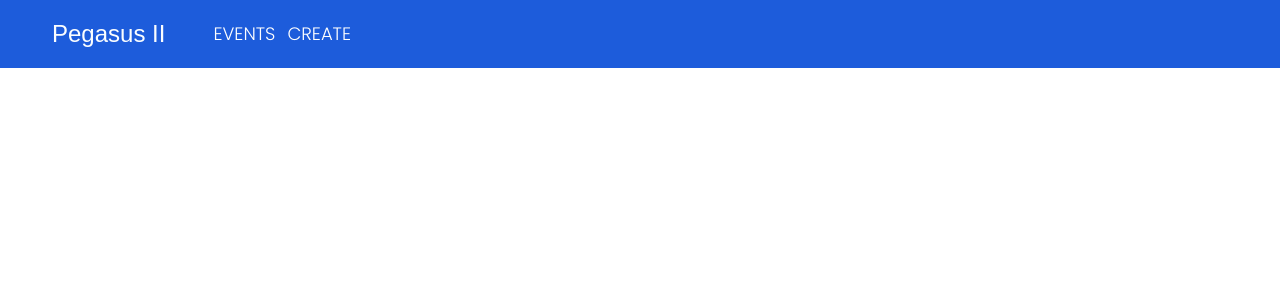
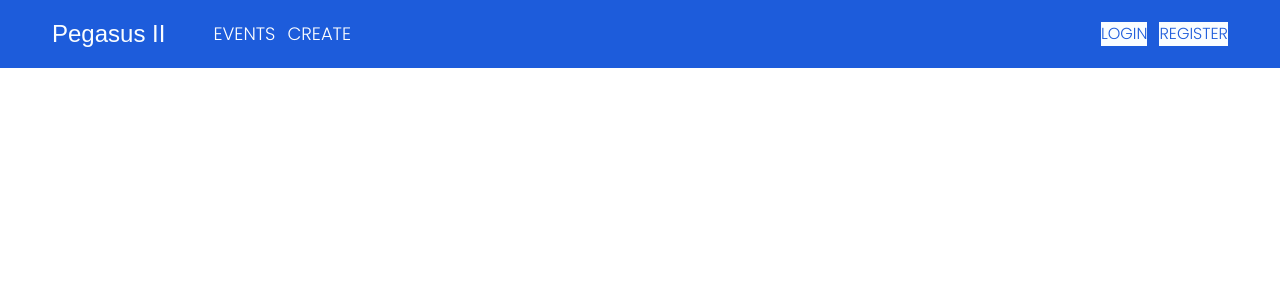
Before and after one commit to Nimira43/Pegasus-II, a React (Vite) app: page / in a window 1280 px wide. Shown: the top 300 px of the page. Built offline with nearby package versions, Linux system fonts and the light colour scheme; a web font is replaced by a local one.

Commit message:
Login / Register buttons

```diff
--- a/src/app/layout/nav/Navbar.tsx
+++ b/src/app/layout/nav/Navbar.tsx
@@ -9,7 +9,10 @@ export default function Navbar() {
           <a>Events</a>
           <a>Create</a>
         </nav>
-
+        <div className='flex align-middle ml-auto gap-3'>
+          <button className='btn bg-light text-main uppercase'>Login</button>
+          <button className='btn bg-light text-main uppercase'>Register</button>
+        </div>
       </div>
     </header>
   )
```
